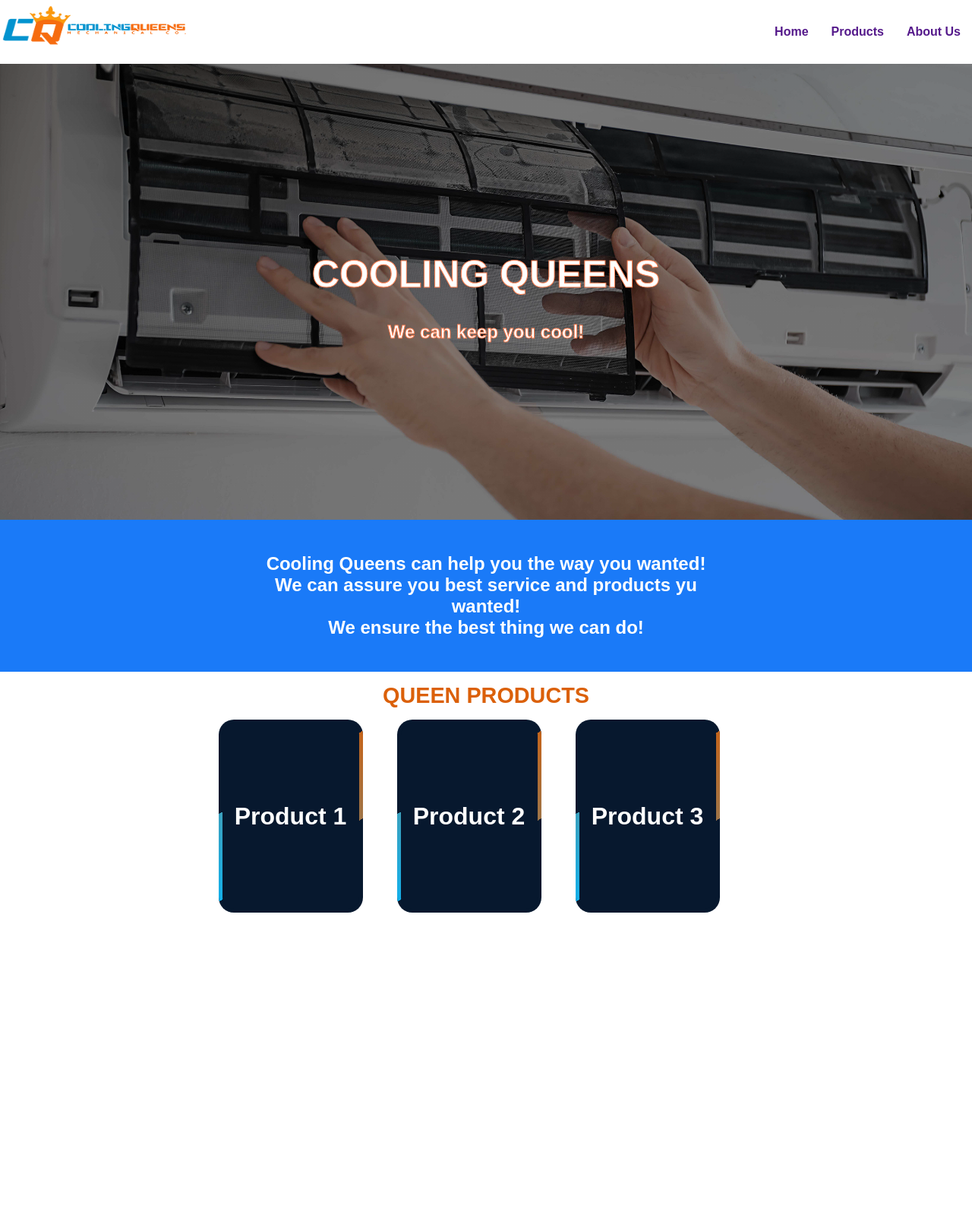
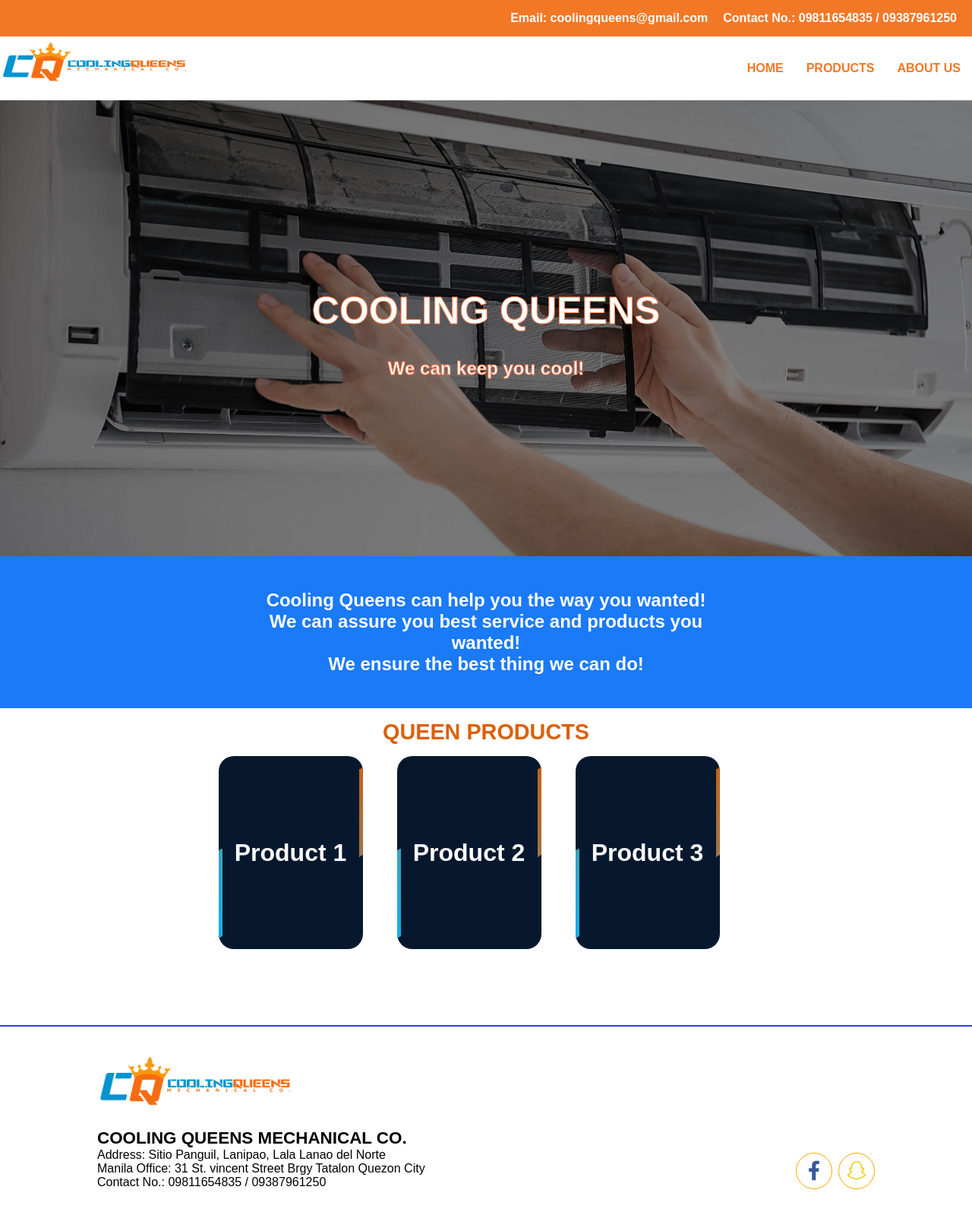
Before and after one commit to etiennewayne/cq_proj, a plain HTML site: page index.html in a window 1280 px wide. Shown: the whole page at 76% size. Before the commit the page ends 1201 px from the top, so only its background shows below. Drawn offline with Linux system fonts and the light colour scheme.

Commit message:
upadated with footer and others

```diff
--- /dev/null
+++ b/css/footer.css
@@ -0,0 +1,149 @@
+.w-footer{
+    margin-top: 100px;
+    background-color: #ffffff;
+    display: flex;
+    justify-content: center;
+    padding: 30px;
+    border-top: 2px solid #3838fd;
+    max-width: ;
+}
+
+
+.w-footer-container{
+    min-width: 1024px;
+    display: flex;
+    /* border: 1px solid red; */
+}
+
+.first-col{
+
+}
+
+.first-col > img{
+    height: 100px;
+}
+
+
+
+
+.second-col{
+    margin-left: auto;
+    display: flex;
+    align-items: flex-end;
+}
+
+
+.social-buttons {
+    display: flex;
+    flex-wrap: wrap;
+    justify-content: center;
+    gap: 8px;
+}
+
+.social-button {
+    position: relative;
+    display: flex;
+    justify-content: center;
+    align-items: center;
+    outline: none;
+    width: 48px;
+    height: 48px;
+    text-decoration: none;
+    border-radius: 100%;
+    border: 1px solid orange;
+    background: #fff;
+    text-align: center;
+}
+
+  .social-button::after {
+    content: "";
+    position: absolute;
+    top: -1px;
+    left: 50%;
+    display: block;
+    width: 0;
+    height: 0;
+    border-radius: 100%;
+    transition: 0.3s;
+  }
+  .social-button:focus, .social-button:hover {
+    color: #fff;
+  }
+  .social-button:focus::after, .social-button:hover::after {
+    width: calc(100% + 2px);
+    height: calc(100% + 2px);
+    margin-left: calc(-50% - 1px);
+  }
+  .social-button i,
+  .social-button svg {
+    position: relative;
+    z-index: 1;
+    transition: 0.3s;
+  }
+  .social-button i {
+    font-size: 25.6px;
+  }
+  .social-button svg {
+    height: 40%;
+    width: 40%;
+  }
+  .social-button--mail {
+    color: #0072c6;
+  }
+  .social-button--mail::after {
+    background: #0072c6;
+  }
+  .social-button--facebook {
+    color: #3b5999;
+  }
+  .social-button--facebook::after {
+    background: #3b5999;
+  }
+  .social-button--linkedin {
+    color: #0077b5;
+  }
+  .social-button--linkedin::after {
+    background: #0077b5;
+  }
+  .social-button--github {
+    color: #6e5494;
+  }
+  .social-button--github::after {
+    background: #6e5494;
+  }
+  .social-button--codepen {
+    color: #212121;
+  }
+  .social-button--codepen::after {
+    background: #212121;
+  }
+  .social-button--steam {
+    color: #7da10e;
+  }
+  .social-button--steam::after {
+    background: #7da10e;
+  }
+  .social-button--snapchat {
+    color: #eec900;
+  }
+  .social-button--snapchat::after {
+    background: #eec900;
+  }
+  .social-button--twitter {
+    color: #55acee;
+  }
+  .social-button--twitter::after {
+    background: #55acee;
+  }
+  .social-button--instagram {
+    color: #e4405f;
+  }
+  .social-button--instagram::after {
+    background: #e4405f;
+  }
+  .social-button--npmjs {
+    color: #c12127;
+  }
+  .social-button--npmjs::after {
+    background: #c12127;
+  }
--- a/css/style.css
+++ b/css/style.css
@@ -1,42 +1,72 @@
-.navbar {
+body,
+html {
+    height: 100%;
+    margin: 0;
+    font-family: Arial, Helvetica, sans-serif;
+
+}
+
+* {
+    box-sizing: border-box;
+}
+
+.contact-bar {
+    display: flex;
+    padding: 10px;
+    background-color: #f37826;
+}
+
+.contact-details {
+    display: flex;
+    margin-left: auto;
+}
+
+.contact-details  > div{
+    font-weight: bold;
+    color: white;
+    margin: 5px 10px;
+}
+
+.w-navbar {
     display: flex;
 }
 
-.navbar-menu {
+.w-navbar-menu {
     margin-left: auto;
     display: flex;
-
 }
 
-.brand {
+.w-brand {
     height: 250;
     width: 80;
-
 }
 
-.navbar-item {
+.w-navbar-item {
     display: flex;
     align-items: center;
     margin: 0 10px;
     padding: 5px;
     font-family: sans-serif;
     font-weight: bold;
-
-    color: coral;
+    color: #f37826;
 }
 
-.navbar-item > a{
+.w-navbar-item {
     text-decoration: none;
 }
-
-body, html {
-height: 100%;
-  margin: 0;
-  font-family: Arial, Helvetica, sans-serif;
+.w-navbar-item:hover {
+    background-color: #ecb282;
+    color: white;
+    transition: 0.1s ease-in;
+    cursor: pointer;
 }
 
+
+
+
 .hero-image {
-    background-image: linear-gradient(rgba(0, 0, 0, 0.5), rgba(0, 0, 0, 0.5)), url('../image_.jpg');
+    background-image: linear-gradient(rgba(0, 0, 0, 0.5), rgba(0, 0, 0, 0.5)),
+        url("../img/image_.jpg");
     height: 75%;
     background-position: center;
     background-repeat: no-repeat;
@@ -54,7 +84,7 @@ height: 100%;
     -webkit-text-stroke: 1px coral;
 }
 
-.blog-container{
+.blog-container {
     background-color: rgb(26, 122, 248);
     height: 25%;
     background-position: center;
@@ -63,8 +93,7 @@ height: 100%;
     position: relative;
 }
 
-
-.blog-text{
+.blog-text {
     text-align: center;
     position: absolute;
     overflow: hidden;
@@ -74,9 +103,7 @@ height: 100%;
     color: white;
 }
 
-
-
-.product-header-title{
+.product-header-title {
     margin: 15px;
     font-weight: bold;
     font-size: 1.8em;
@@ -92,7 +119,7 @@ height: 100%;
 .card {
     width: 190px;
     height: 254px;
-    background: #07182E;
+    background: #07182e;
     position: relative;
     display: flex;
     place-content: center;
@@ -102,26 +129,23 @@ height: 100%;
     margin-right: 45px;
 }
 
-
-
 .card h2 {
     z-index: 1;
     color: white;
     font-size: 2em;
 }
 
-
-
 .card::before {
-  content: '';
+    content: "";
     position: absolute;
     width: 100px;
-  background-image: linear-gradient(180deg, rgb(0, 183, 255), rgba(218, 93, 4, 0.979));
+    background-image: linear-gradient(180deg,
+            rgb(0, 183, 255),
+            rgba(218, 93, 4, 0.979));
     height: 130%;
     animation: rotBGimg 3s linear infinite;
     transition: all 0.2s linear;
 }
-
 
 @keyframes rotBGimg {
     from {
@@ -134,14 +158,29 @@ height: 100%;
 }
 
 .card::after {
-  content: '';
+    content: "";
     position: absolute;
-  background: #07182E;
-  ;
+    background: #07182e;
     inset: 5px;
     border-radius: 15px;
 }
+
 /* .card:hover:before {
   background-image: linear-gradient(180deg, rgb(81, 255, 0), purple);
   animation: rotBGimg 3.5s linear infinite;
 } */
+
+/* helpers */
+
+.bold{
+    font-weight: bold;
+}
+.font-1{
+    font-size: 1em;
+}
+.font-2{
+    font-size: 1.2em;
+}
+.font-3{
+    font-size: 1.4em;
+}
--- a/index.html
+++ b/index.html
@@ -1,37 +1,51 @@
 <!DOCTYPE html>
 <html lang="en">
+
 <head>
     <meta charset="UTF-8">
     <meta http-equiv="X-UA-Compatible" content="IE=edge">
     <meta name="viewport" content="width=device-width, initial-scale=1.0">
     <title>Cooling Queen</title>
-    <meta name="title" content="Cooling Queen">
-    <meta name="description" content="Cooling Queens-We can make you cool">
+    <meta name="title" content="Cooling Queens">
+    <meta name="description" content="Cooling Queens We can make you cool">
+
+
+    <link rel="stylesheet" href="https://cdnjs.cloudflare.com/ajax/libs/font-awesome/6.2.1/css/all.min.css">
 
     <link rel="stylesheet" href="/css/style.css">
+    <link rel="stylesheet" href="/css/footer.css">
+
+
 
 </head>
+
 <body>
 
-   <div class="navbar">
-    <div class="brand">
-        <img src="/logo.png" width="250" height="80" alt="" class="src">
+    <div class="contact-bar">
+        <div class="contact-details">
+            <div>Email: coolingqueens@gmail.com</div>
+            <div>Contact No.: 09811654835 / 09387961250</div>
         </div>
-    <div class="navbar-menu">
-        <div class="navbar-item">
-            <a href="">Home</a>
+
+
     </div>
-        <div class="navbar-item">
-            <a href="">
-                Products
+    <div class="w-navbar">
+        <div class="w-brand">
+            <img src="/img/logo.png" width="250" height="80" alt="" class="src">
+        </div>
+
+        <div class="w-navbar-menu">
+            <a class="w-navbar-item" href="#home">
+                HOME
+            </a>
+            <a class="w-navbar-item" href="#products">
+                PRODUCTS
+            </a>
+            <a class="w-navbar-item" href="#about-us">
+                ABOUT US
             </a>
         </div>
-        <div class="navbar-item">
-            <a href="">
-                About Us
-            </a>
-        </div>
-    </div>
+
     </div>
 
     <div class="hero-image">
@@ -44,17 +58,18 @@
 
     <div class="blog-container">
         <div class="blog-text">
-            <H2>Cooling Queens can help you the way you wanted!<br>
-                We can assure you best service and products yu wanted!<br>
-                We ensure the best thing we can do!</H2>
+            <h2>Cooling Queens can help you the way you wanted!<br>
+                We can assure you best service and products you wanted!<br>
+                We ensure the best thing we can do!</h2>
         </div>
     </div>
 
 
+    <div class="section-products" id="products">
+
         <div class="product-header-title">
             QUEEN PRODUCTS
         </div>
-
 
         <div class="card-container">
             <div class="card">
@@ -69,6 +84,49 @@
                 <h2>Product 3</h2>
             </div>
         </div>
+    </div>
+
+
+    <div class="w-footer">
+        <div class="w-footer-container">
+
+            <div class="first-col">
+                <img src="/img/logo.png" alt="Cooling Queens">
+                <div class="address-info">
+                    <div class="bold font-3">COOLING QUEENS MECHANICAL CO.</div>
+                    <div>Address: Sitio Panguil, Lanipao, Lala Lanao del Norte</div>
+                    <div>Manila Office: 31 St. vincent Street Brgy Tatalon Quezon City</div>
+                    <div> Contact No.: 09811654835 / 09387961250</div>
+                </div>
+            </div>
+
+            <div class="second-col">
+                <div class="social-buttons">
+                    <a href="#" class="social-button social-button--facebook" aria-label="Facebook">
+                        <i class="fab fa-facebook-f"></i>
+                    </a>
+                    <!-- <a href="#" class="social-button social-button--linkedin" aria-label="LinkedIn">
+                        <i class="fab fa-linkedin-in"></i>
+                    </a>-->
+                    <a href="#" class="social-button social-button--snapchat" aria-label="Snapchat">
+                        <i class="fab fa-snapchat-ghost"></i>
+                    </a>
+                    <!-- <a href="#" class="social-button social-button--github" aria-label="GitHub">
+                        <i class="fab fa-github"></i>
+                    </a> -->
+                    <!-- <a href="#" class="social-button social-button--codepen" aria-label="CodePen">
+                        <i class="fab fa-codepen"></i>
+                    </a> -->
+                </div>
+            </div>
+
+        </div><!--w-footer-container-->
+
+    </div><!-- w-footer-->
+
+
+
 
 </body>
+
 </html>
```
Also changed, not shown: img/image_.jpg (renamed from image_.jpg), img/logo.png (renamed from logo.png). Lines whose indentation alone changed are shown as unchanged.
